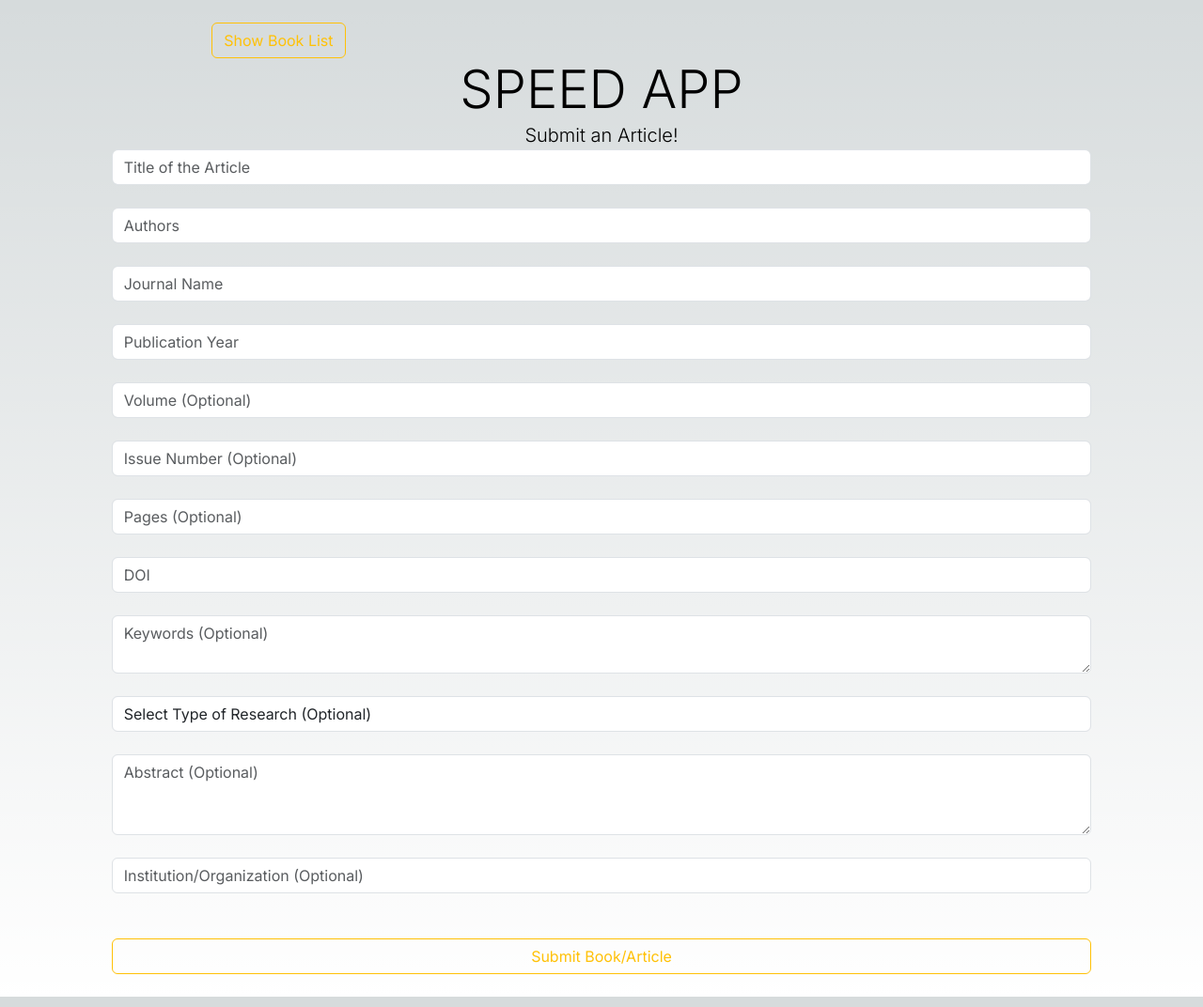
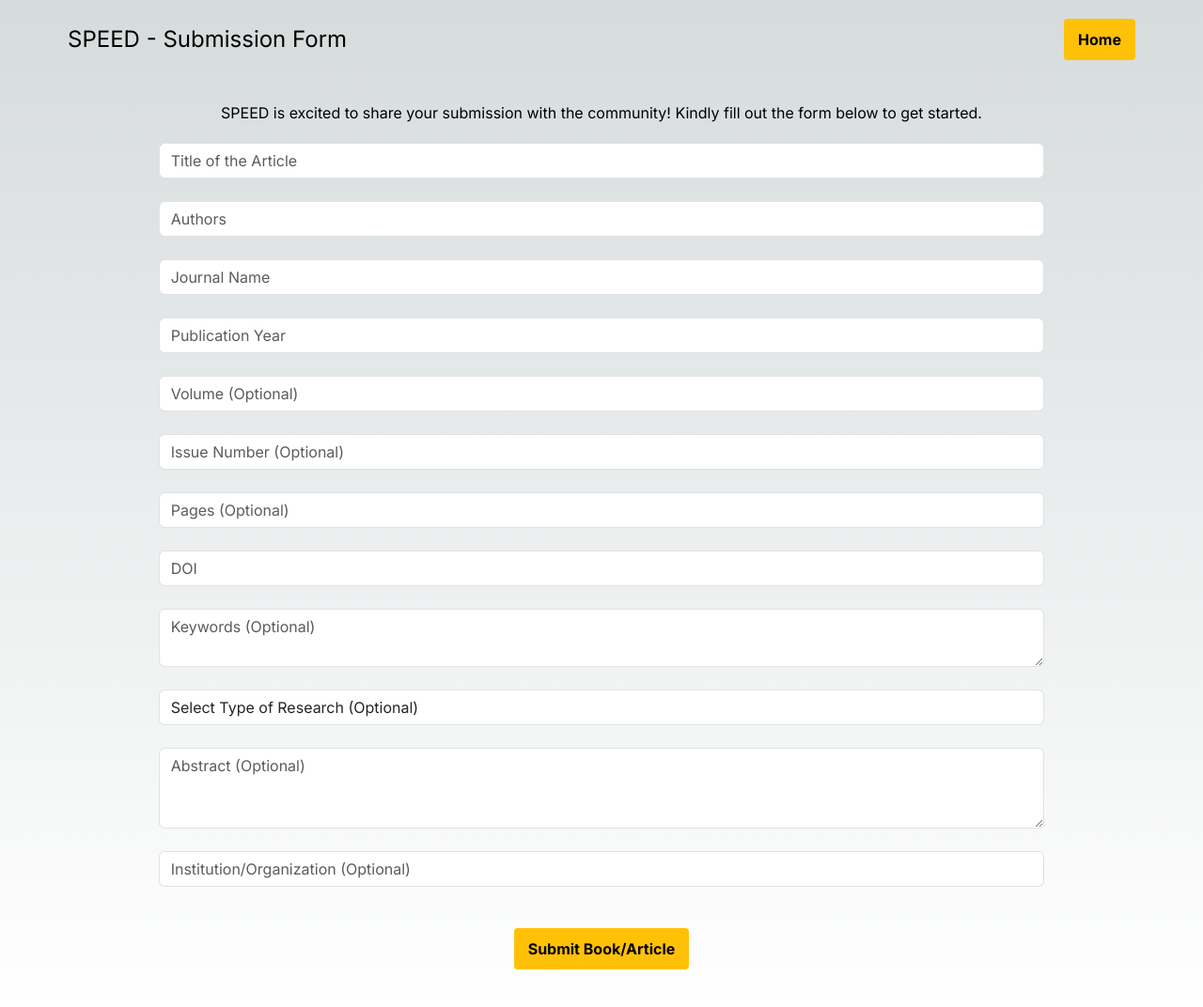
Before and after one commit to nezukokamado1/CISE_SPEED_W207_01, a Next.js app in the folder frontend/: page /create-book in a window 1280 px wide. Shown: the whole page at 94% size. Built offline with nearby package versions, Linux system fonts and the light colour scheme.

Commit message:
Started US7 Development
Formatted the article submission page a bit and populated database with more articles

```diff
--- a/frontend/src/app/globals.css
+++ b/frontend/src/app/globals.css
@@ -143,7 +143,7 @@ body {
 
 /* Existing styles... */
 
-.showBookList {
+.showBookList, .CreateBook {
   max-width: 1200px;
   margin: 0 auto;
   padding: 20px;
--- a/frontend/src/components/CreateBook.tsx
+++ b/frontend/src/components/CreateBook.tsx
@@ -43,16 +43,20 @@ const CreateBookComponent = () => {
   return (
     <div className="CreateBook">
       <div className="container">
+        {/* Header */}
+        <div className="header">
+          <h1 className="title">SPEED - Submission Form</h1>
+          <div className="buttonGroup">
+            <Link href="/" className="linkButton">
+              Home
+            </Link>
+          </div>
+        </div>
         <div className="row">
           <div className="col-md-8 m-auto">
             <br />
-            <Link href="/" className="btn btn-outline-warning float-left">
-              Show Book List
-            </Link>
           </div>
           <div className="col-md-10 m-auto">
-            <h1 className="display-4 text-center">SPEED APP</h1>
-            <p className="lead text-center">Submit an Article!</p>
             {showPopup ? (
               <div className="popup-overlay">
                 <div className="popup-box">
@@ -69,6 +73,8 @@ const CreateBookComponent = () => {
               </div>
             ) : (
               <form noValidate onSubmit={onSubmit}>
+                <p style={{ textAlign: "center", fontSize: "16px", marginBottom: "20px" }}>
+                SPEED is excited to share your submission with the community! Kindly fill out the form below to get started.                </p>
                 <div className="form-group">
                   <input
                     type="text"
@@ -210,7 +216,11 @@ const CreateBookComponent = () => {
                   />
                 </div>
                 <br />
-                <button type="submit" className="btn btn-outline-warning btn-block mt-4 mb-4 w-100">
+                <button
+                  type="submit"
+                  className="linkButton"
+                  style={{ display: "block", margin: "20px auto" }}
+                >
                   Submit Book/Article
                 </button>
               </form>
--- a/frontend/src/components/ShowBookList.tsx
+++ b/frontend/src/components/ShowBookList.tsx
@@ -56,7 +56,7 @@ function ShowBookList() {
         <div className='showBookList'>
             <div className='container'>
                 <div className='header'>
-                    <h1 className='title'>Books List</h1>
+                    <h1 className='title'>SPEED</h1>
                     <div className='buttonGroup'>
                         <Link href='/submission-form' className='linkButton'>
                             Submission
```
